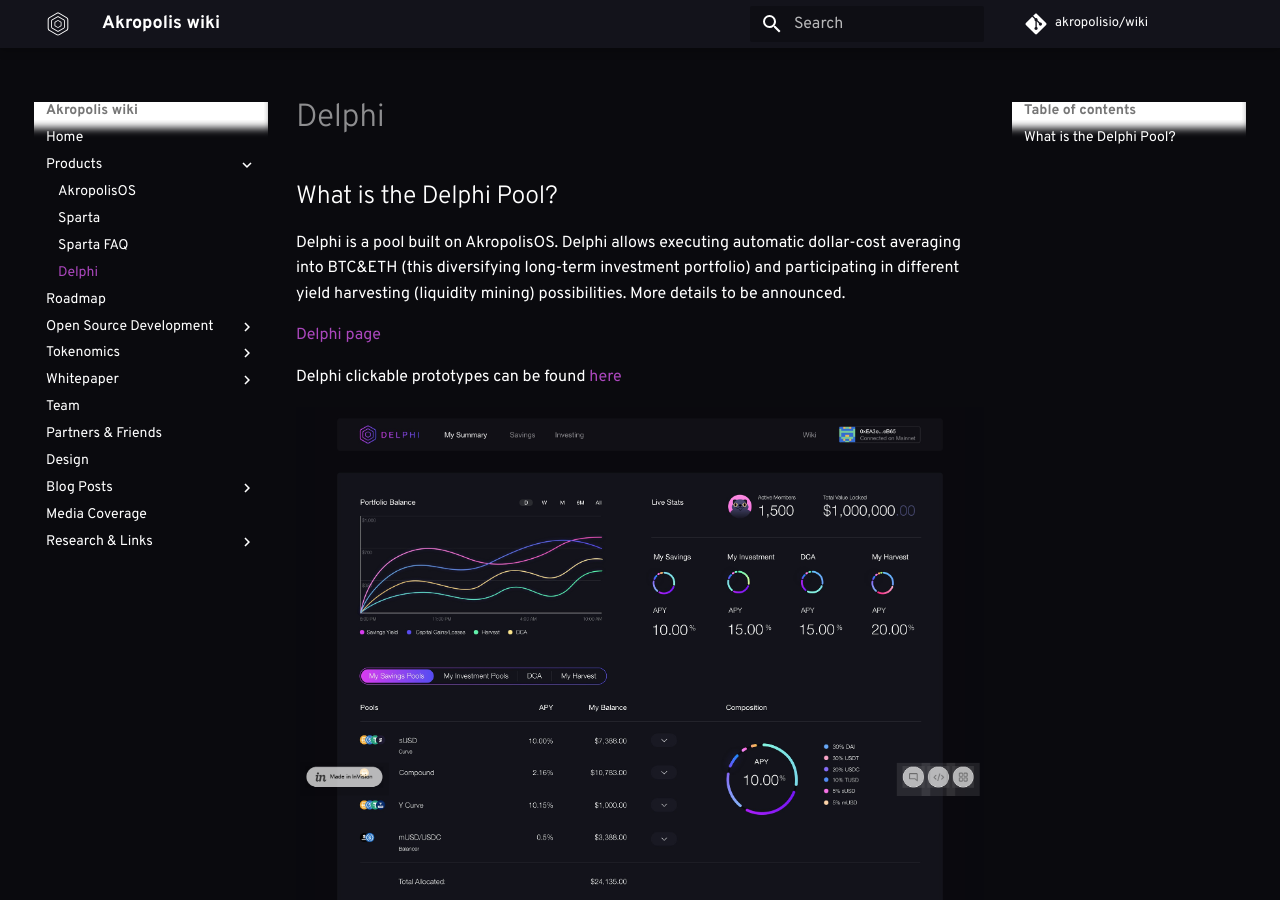
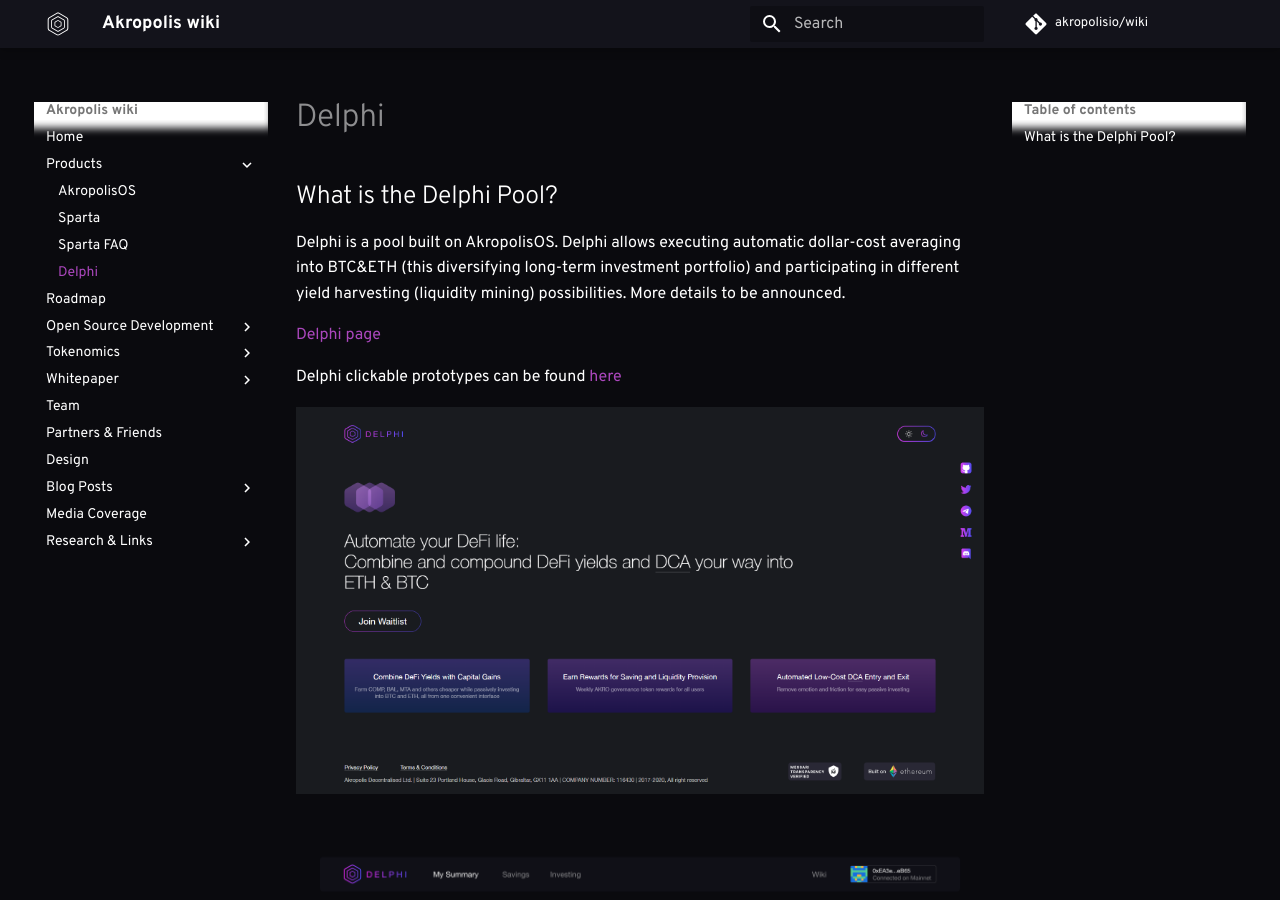
Before and after one commit to kaonone/wiki, an MkDocs documentation site: the page built from docs/delphi.md, in a window 1280 px wide and 900 px high. Built offline with MkDocs 1.6.1 and Material for MkDocs 9.7.7, drawn with Linux system fonts in a browser that asks for light colours; some web fonts are replaced; comment, search, counter and statistics services are not loaded; old or Windows-style settings are respelled for this version of MkDocs.

Commit message:
new delphi pics

```diff
--- a/docs/delphi.md
+++ b/docs/delphi.md
@@ -6,6 +6,18 @@
 
 Delphi clickable prototypes can be found [here](https://invis.io/CTY5COJP3WB)
 
+<img src="/images/development/delphi/delphi.png" alt="drawing"/>
+<br/>
+<br/>
+
 <img src="/images/development/delphi/delphi1.png" alt="drawing"/>
 <br/>
 <br/>
+
+<img src="/images/development/delphi/delphi2.png" alt="drawing"/>
+<br/>
+<br/>
+
+<img src="/images/development/delphi/delphi3.png" alt="drawing"/>
+<br/>
+<br/>
```
Also changed, not shown: docs/sparta.md (+1 -2 lines), docs/images/development/delphi/delphi1.png, docs/images/development/delphi/delphi2.png (added), docs/images/development/delphi/delphi3.png (added).
